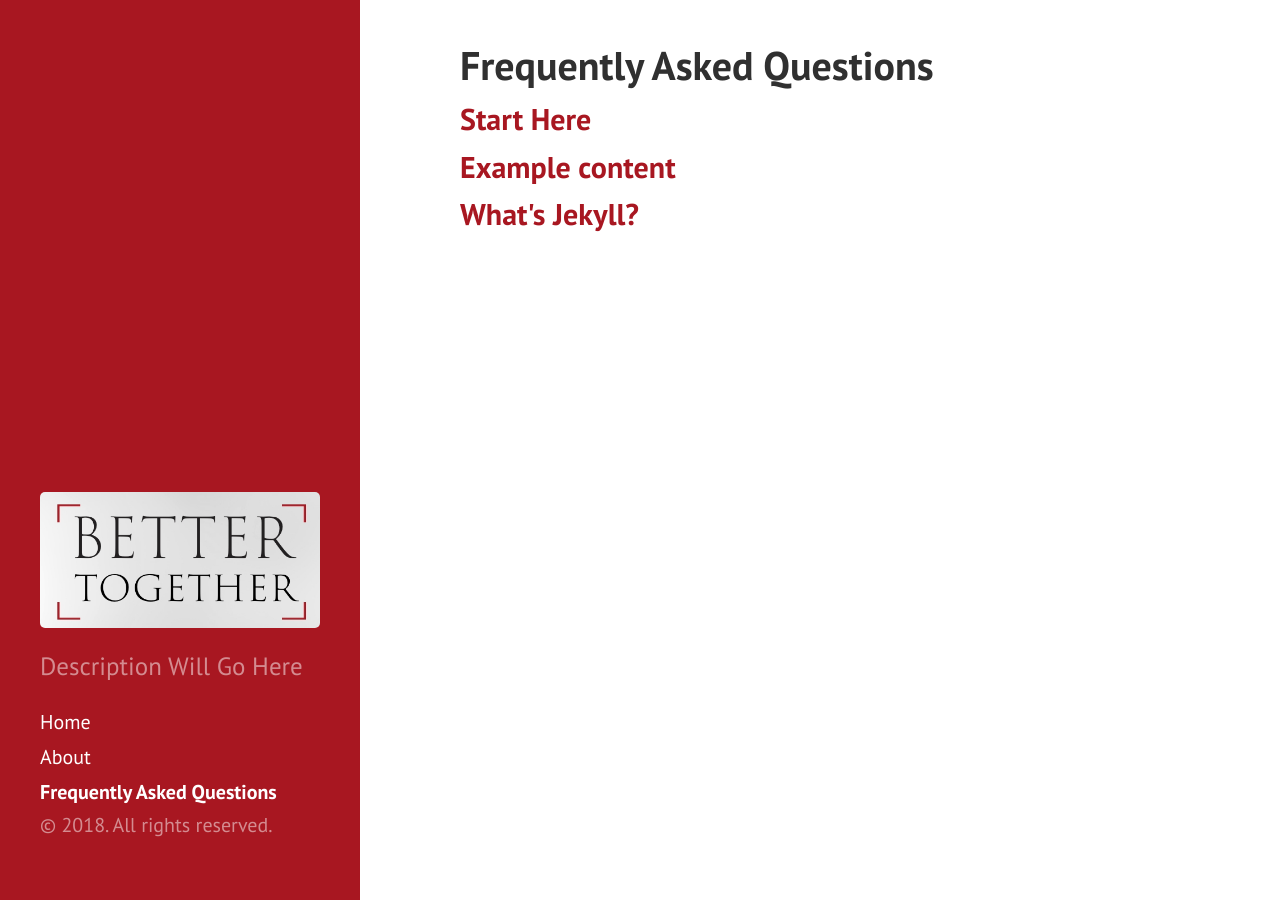
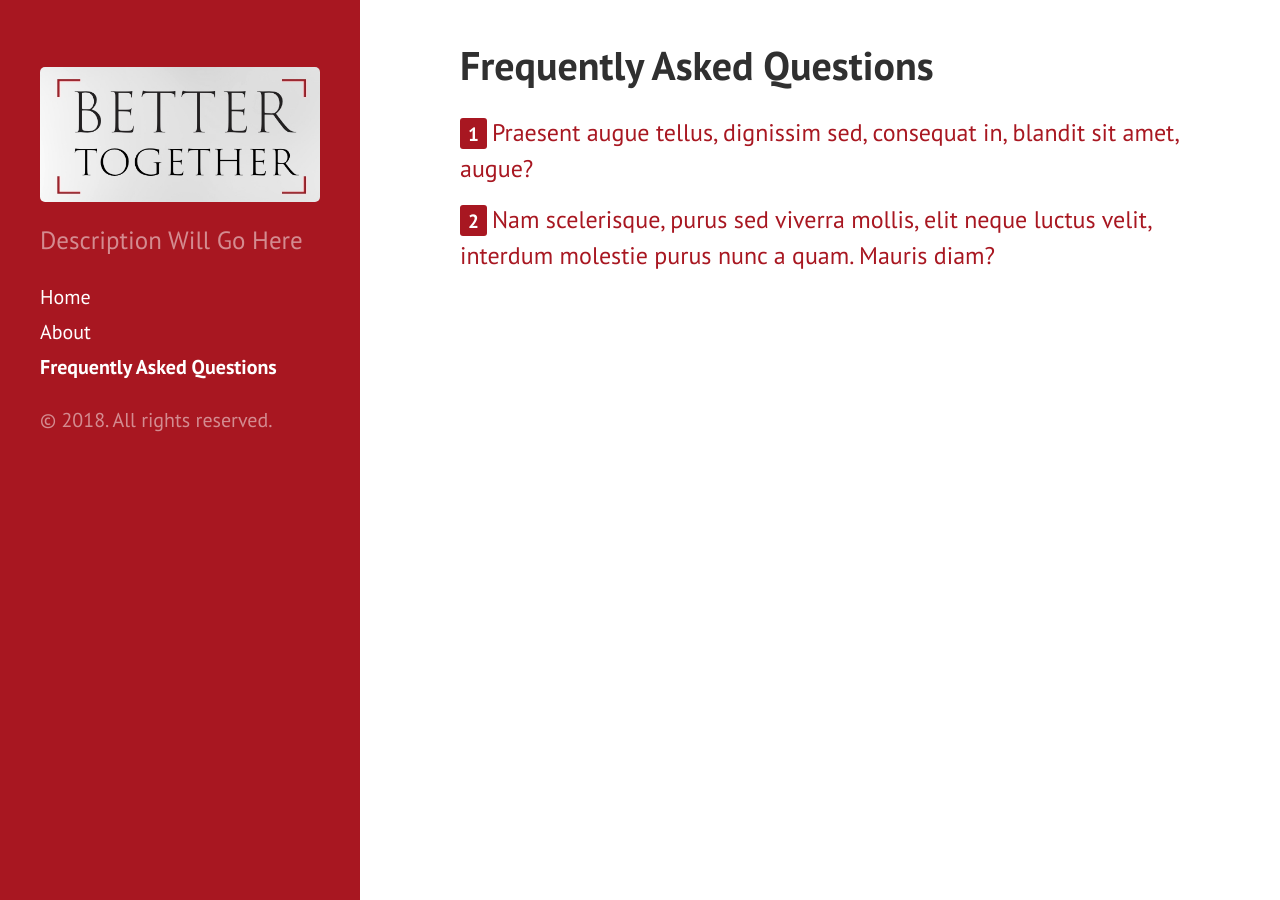
Before and after one commit to better-together-tab/better-together, a Jekyll site: the page built from faqs.html, in a window 1280 px wide. Built offline with Jekyll 4.4.1, drawn with Linux system fonts in a browser that asks for light colours; nearby versions of some CDN libraries.

Commit message:
design FAQ

```diff
--- a/_config.yml
+++ b/_config.yml
@@ -48,3 +48,7 @@ videos:
   video_02:
     title:        'Video Two'
     url:          https://www.youtube.com/watch?v=bRPQmaFQiwM
+
+collections:
+  faq_questions:
+    output: true
--- /dev/null
+++ b/_data/questions.yml
@@ -0,0 +1,11 @@
+- id: 01
+  question: Lorem ipsum dolor sit amet, consectetur adipiscing elit. Donec imperdiet neque sit amet leo. Proin vulputate odio quis sem. Fusce varius lobortis nisl?
+  answer: Lorem ipsum dolor sit amet, consectetur adipiscing elit. Donec imperdiet neque sit amet leo. Proin vulputate odio quis sem. Fusce varius lobortis nisl. Pellentesque ut augue vitae sapien accumsan mattis. Pellentesque habitant morbi tristique senectus et netus et malesuada fames ac turpis egestas. Praesent augue tellus, dignissim sed, consequat in, blandit sit amet, augue. Nulla varius pede hendrerit arcu sodales adipiscing. Praesent eu nibh sit amet sapien condimentum dapibus. Aenean lacus. Curabitur elementum, ligula quis cursus condimentum, enim elit sagittis leo, et interdum dolor quam at ante. Cum sociis natoque penatibus et magnis dis parturient montes, nascetur ridiculus mus. Suspendisse mollis. Pellentesque eu sapien.
+
+- id: 02
+  question: Lorem ipsum dolor sit amet, consectetur adipiscing elit. Donec imperdiet neque sit amet leo. Proin vulputate odio quis sem. Fusce varius lobortis nisl?
+  answer: Lorem ipsum dolor sit amet, consectetur adipiscing elit. Donec imperdiet neque sit amet leo. Proin vulputate odio quis sem. Fusce varius lobortis nisl. Pellentesque ut augue vitae sapien accumsan mattis. Pellentesque habitant morbi tristique senectus et netus et malesuada fames ac turpis egestas. Praesent augue tellus, dignissim sed, consequat in, blandit sit amet, augue. Nulla varius pede hendrerit arcu sodales adipiscing. Praesent eu nibh sit amet sapien condimentum dapibus. Aenean lacus. Curabitur elementum, ligula quis cursus condimentum, enim elit sagittis leo, et interdum dolor quam at ante. Cum sociis natoque penatibus et magnis dis parturient montes, nascetur ridiculus mus. Suspendisse mollis. Pellentesque eu sapien.
+
+- id: 03
+  question: Lorem ipsum dolor sit amet, consectetur adipiscing elit. Donec imperdiet neque sit amet leo. Proin vulputate odio quis sem. Fusce varius lobortis nisl?
+  answer: Lorem ipsum dolor sit amet, consectetur adipiscing elit. Donec imperdiet neque sit amet leo. Proin vulputate odio quis sem. Fusce varius lobortis nisl. Pellentesque ut augue vitae sapien accumsan mattis. Pellentesque habitant morbi tristique senectus et netus et malesuada fames ac turpis egestas. Praesent augue tellus, dignissim sed, consequat in, blandit sit amet, augue. Nulla varius pede hendrerit arcu sodales adipiscing. Praesent eu nibh sit amet sapien condimentum dapibus. Aenean lacus. Curabitur elementum, ligula quis cursus condimentum, enim elit sagittis leo, et interdum dolor quam at ante. Cum sociis natoque penatibus et magnis dis parturient montes, nascetur ridiculus mus. Suspendisse mollis. Pellentesque eu sapien.
--- /dev/null
+++ b/_faq_questions/01 copy.md
@@ -0,0 +1,7 @@
+---
+layout: faq
+question: Praesent augue tellus, dignissim sed, consequat in, blandit sit amet, augue?
+---
+Lorem ipsum dolor sit amet, consectetur adipiscing elit. Donec imperdiet neque sit amet leo. Proin vulputate odio quis sem. Fusce varius lobortis nisl. Pellentesque ut augue vitae sapien accumsan mattis. Pellentesque habitant morbi tristique senectus et netus et malesuada fames ac turpis egestas. Praesent augue tellus, dignissim sed, consequat in, blandit sit amet, augue. Nulla varius pede hendrerit arcu sodales adipiscing. Praesent eu nibh sit amet sapien condimentum dapibus. Aenean lacus. Curabitur elementum, ligula quis cursus condimentum, enim elit sagittis leo, et interdum dolor quam at ante. Cum sociis natoque penatibus et magnis dis parturient montes, nascetur ridiculus mus. Suspendisse mollis. Pellentesque eu sapien.
+
+Nam scelerisque, purus sed viverra mollis, elit neque luctus velit, interdum molestie purus nunc a quam. Mauris diam. Suspendisse commodo. Vestibulum egestas lorem rhoncus elit fermentum mattis. Vestibulum ante ipsum primis in faucibus orci luctus et ultrices posuere cubilia Curae; Vivamus diam. Maecenas volutpat pretium enim. Pellentesque nulla. Morbi ac lorem in urna tincidunt venenatis. Phasellus tempor. Maecenas ornare nulla vitae lectus.
--- /dev/null
+++ b/_faq_questions/01.md
@@ -0,0 +1,7 @@
+---
+layout: faq
+question: Nam scelerisque, purus sed viverra mollis, elit neque luctus velit, interdum molestie purus nunc a quam. Mauris diam?
+---
+Lorem ipsum dolor sit amet, consectetur adipiscing elit. Donec imperdiet neque sit amet leo. Proin vulputate odio quis sem. Fusce varius lobortis nisl. Pellentesque ut augue vitae sapien accumsan mattis. Pellentesque habitant morbi tristique senectus et netus et malesuada fames ac turpis egestas. Praesent augue tellus, dignissim sed, consequat in, blandit sit amet, augue. Nulla varius pede hendrerit arcu sodales adipiscing. Praesent eu nibh sit amet sapien condimentum dapibus. Aenean lacus. Curabitur elementum, ligula quis cursus condimentum, enim elit sagittis leo, et interdum dolor quam at ante. Cum sociis natoque penatibus et magnis dis parturient montes, nascetur ridiculus mus. Suspendisse mollis. Pellentesque eu sapien.
+
+Nam scelerisque, purus sed viverra mollis, elit neque luctus velit, interdum molestie purus nunc a quam. Mauris diam. Suspendisse commodo. Vestibulum egestas lorem rhoncus elit fermentum mattis. Vestibulum ante ipsum primis in faucibus orci luctus et ultrices posuere cubilia Curae; Vivamus diam. Maecenas volutpat pretium enim. Pellentesque nulla. Morbi ac lorem in urna tincidunt venenatis. Phasellus tempor. Maecenas ornare nulla vitae lectus.
--- a/_includes/sidebar.html
+++ b/_includes/sidebar.html
@@ -26,6 +26,6 @@
         {% endif %}
       {% endfor %}
 
-    <p>&copy; {{ site.time | date: '%Y' }}. All rights reserved.</p>
+    <p style="margin-top:1rem;">&copy; {{ site.time | date: '%Y' }}. All rights reserved.</p>
   </div>
 </div>
--- a/faqs.html
+++ b/faqs.html
@@ -1,17 +1,10 @@
 ---
 layout: page
-tagline: Just
 title: Frequently Asked Questions
 ---
-<div class="posts">
-    {% for post in site.posts %}
-    <div class="">
-      <h2 class="post-title">
-        <a href="{{ post.url }}">
-          {{ post.title }}
-        </a>
-      </h2>
 
-    </div>
-    {% endfor %}
-  </div>
+<ol class="custom-counter">
+{% for item in site.faq_questions %}
+  <li><a href="{{ item.url }}">{{ item.question }}</a></li>
+{% endfor %}
+</ol>
--- a/public/css/hyde.css
+++ b/public/css/hyde.css
@@ -107,7 +107,7 @@ a.sidebar-nav-item:focus {
 
 @media (min-width: 48em) {
   .sidebar-sticky {
-    position: absolute;
+    /*position: absolute; */
     right:  1rem;
     bottom: 1rem;
     left:   1rem;
@@ -288,3 +288,27 @@ video-header div img {
   video-header { padding: 0; }
 
 }
+.custom-counter {
+  margin: 0;
+  padding: 0;
+  list-style-type: none;
+  font-size:1.2rem;
+  list-style-position: inside;
+  margin-top:25px;
+}
+
+.custom-counter li {
+  counter-increment: step-counter;
+  margin-bottom: 15px;
+}
+
+.custom-counter li::before {
+  content: counter(step-counter);
+  margin-right: 5px;
+  font-size: 80%;
+  background-color: #a81721;
+  color: white;
+  font-weight: bold;
+  padding: 3px 8px;
+  border-radius: 3px;
+}
```
Also changed, not shown: _layouts/faq.html (added, +14 -0 lines), index.html (+10 -0 lines).
